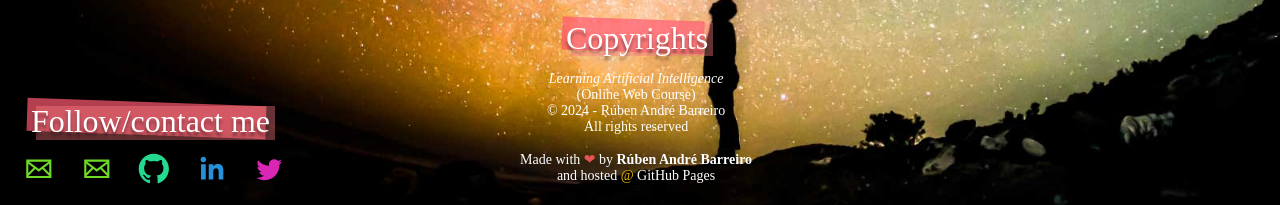
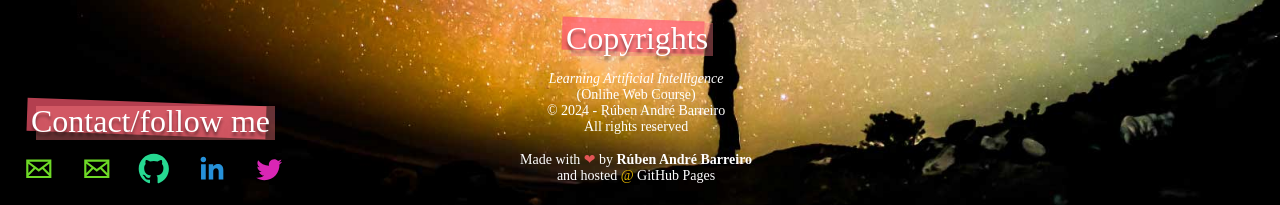
Before and after one commit to learning-artificial-intelligence/learning-artificial-intelligence.github.io, a Jekyll site: the page built from index.html, in a window 1280 px wide. Shown: the part 692-897 px from the top of the page. Built offline with Jekyll 4.4.1, drawn with Linux system fonts in a browser that asks for light colours; nearby versions of some CDN libraries; some web fonts are replaced.

Commit message:
Some minor changes added
Some minor changes added

```diff
--- a/index.html
+++ b/index.html
@@ -22,7 +22,7 @@ canonical: https://learning-artificial-intelligence.github.io/
 </div>
 </div>-->
 <div id="social-menu">
-	<h3 class="heavy">&nbsp;<span class="highlight-container" align="left" style="margin-left:-25px"><span class="highlight" align="left">Follow/contact me</span></span></h3>
+	<h3 class="heavy">&nbsp;<span class="highlight-container" align="left" style="margin-left:-25px"><span class="highlight" align="left">Contact/follow me</span></span></h3>
 	{% include social-block.html %}
 </div>
 
```
